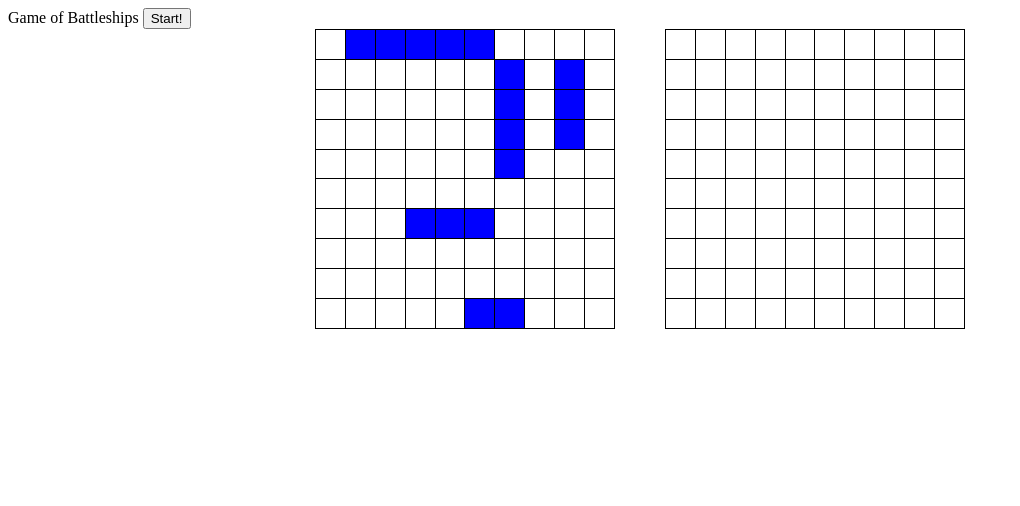
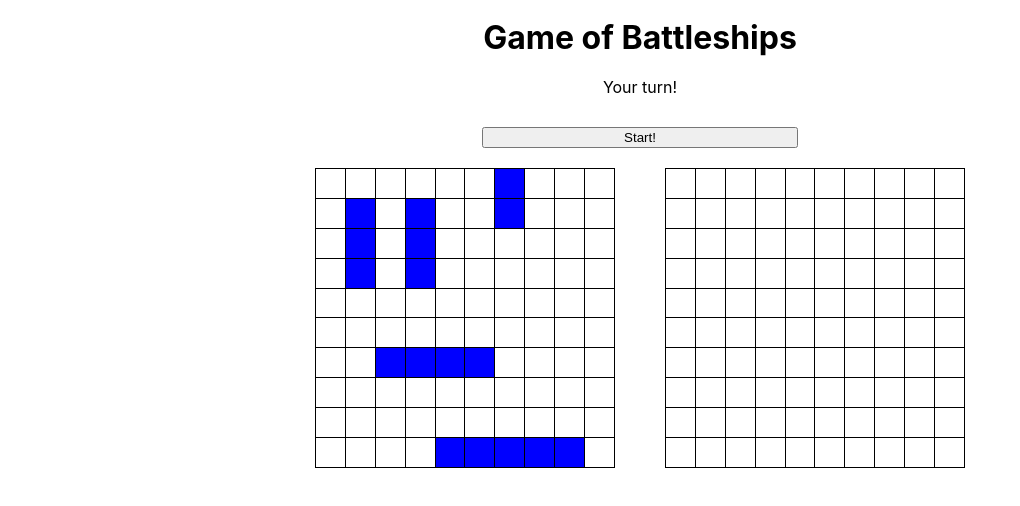
Before and after one commit to AsphaltShark14/battleships-project, a plain HTML site: page index.html in a window 1280 px wide. Shown: the whole page, without its empty margins (0-1020 px from the left). Drawn offline with Linux system fonts and the light colour scheme.

Commit message:
HTML and CSS tweaks

```diff
--- a/app.js
+++ b/app.js
@@ -43,6 +43,10 @@ class Gameboard {
             new Ship(2, 'destroyer')
         ];
         this.table = document.querySelector(`.${this.userType}`);
+        this.generateTable();
+        this.populateGameboard();
+    }
+    generateTable() {
         let i = 0;
         for (let r = 0; r < 10; r++) {
             let row = this.table.insertRow(r);
@@ -54,16 +58,12 @@ class Gameboard {
                 i++;
             }
         }
-        this.populateGameboard();
-    }
-    generateRandom(range) {
-        return Math.floor(Math.random() * range);
     }
     populateGameboard() {
         this.shipsType.map(shipType => this.generateShip(shipType));
     }
     generateShip(shipType) {
-        let randomDirection = this.generateRandom(2);
+        let randomDirection = Math.floor(Math.random() * 2);
         let current = shipType.shipElements[randomDirection];
         if (randomDirection === 0)
             shipType.direction = 1;
@@ -83,14 +83,24 @@ class Gameboard {
                     this.cells[randomStart + index].htmlElement.classList.add('enemy');
                 }
             });
-            current.map(index => this.cells[randomStart + index].htmlElement.classList.add('taken'));
+            current.map(index => {
+                this.cells[randomStart + index].htmlElement.classList.add('taken');
+            });
             if (randomDirection === 0) {
-                current.map(index => this.cells[randomStart + index - 10] ? this.cells[randomStart + index - 10].htmlElement.classList.add('taken') : '');
-                current.map(index => this.cells[randomStart + index + 10] ? this.cells[randomStart + index + 10].htmlElement.classList.add('taken') : '');
+                current.map(index => {
+                    this.cells[randomStart + index - 10] ? this.cells[randomStart + index - 10].htmlElement.classList.add('taken') : '';
+                    this.cells[randomStart + index + 10] ? this.cells[randomStart + index + 10].htmlElement.classList.add('taken') : '';
+                    this.cells[randomStart + index - 1] ? this.cells[randomStart + index - 1].htmlElement.classList.add('taken') : '';
+                    this.cells[randomStart + index + current.length + 1] ? this.cells[randomStart + index + current.length + 1].htmlElement.classList.add('taken') : '';
+                });
             }
             else if (randomDirection === 1) {
-                current.map(index => this.cells[randomStart + index - 1] ? this.cells[randomStart + index - 1].htmlElement.classList.add('taken') : '');
-                current.map(index => this.cells[randomStart + index + 1] ? this.cells[randomStart + index + 1].htmlElement.classList.add('taken') : '');
+                current.map(index => {
+                    this.cells[randomStart + index - 1] ? this.cells[randomStart + index - 1].htmlElement.classList.add('taken') : '';
+                    this.cells[randomStart + index + 1] ? this.cells[randomStart + index + 1].htmlElement.classList.add('taken') : '';
+                    this.cells[randomStart + index - 10] ? this.cells[randomStart + index - 10].htmlElement.classList.add('taken') : '';
+                    this.cells[randomStart + index + current.length + 10] ? this.cells[randomStart + index + current.length + 10].htmlElement.classList.add('taken') : '';
+                });
             }
         }
         else
@@ -105,6 +115,7 @@ class Game {
         this.isGameOver = false;
         this.shotFired = '-1';
         this.startButton = document.querySelector('button');
+        this.promptElement = document.querySelector('.prompt');
         this.playerHits = 0;
         this.computerHits = 0;
         this.gameLoop();
@@ -113,10 +124,11 @@ class Game {
         if (this.isGameOver)
             return;
         if (this.currentPlayer === 'player') {
-            // add change of display
+            this.promptElement.textContent = 'Your turn!';
             this.computerBoard.cells.map(cell => cell.htmlElement.addEventListener('click', this.playerAttack.bind(this)));
         }
         else if (this.currentPlayer === 'computer') {
+            this.promptElement.textContent = `Computer's turn!`;
             setTimeout(this.computerAttack.bind(this), 1000);
         }
     }
@@ -157,16 +169,15 @@ class Game {
         computerTarget.classList.add('shot-fired');
         this.checkWin();
         this.currentPlayer = 'player';
+        this.promptElement.textContent = 'Your turn!';
     }
     checkWin() {
-        // element = to show info
         if (this.currentPlayer = 'player') {
             this.computerBoard.shipsType.map(ship => {
                 if (ship.isSunk()) {
-                    //element.textContent =  `You sunk enemy ${this.computerBoard.shipsType[0].name}!`;
+                    this.promptElement.textContent = `You sunk enemy ${this.computerBoard.shipsType[0].name}!`;
                     ship.hitCount = 10;
                     this.playerHits += ship.hitCount;
-                    console.log('shipCount: ', ship.hitCount, ship.name);
                 }
             });
         }
@@ -174,22 +185,18 @@ class Game {
             this.playerBoard.shipsType.map(ship => {
                 console.log(ship.isSunk());
                 if (ship.isSunk()) {
-                    //element.textContent =  `Enemy sunk your ${this.computerBoard.shipsType[0].name}!`;
+                    this.promptElement.textContent = `Enemy sunk your ${this.computerBoard.shipsType[0].name}!`;
                     ship.hitCount = 10;
                     this.computerHits += ship.hitCount;
-                    console.log('sunk!');
                 }
             });
         }
-        console.log('playerHits: ', this.playerHits);
         if (this.playerHits == 50) {
-            //element.textContent = `You won!;
-            console.log('you won!');
+            this.promptElement.textContent = 'You won!';
             this.gameOver();
         }
         else if (this.computerHits == 50) {
-            //element.textContent= 'computer won!';
-            console.log('computer won');
+            this.promptElement.textContent = 'You lost!';
             this.gameOver();
         }
     }
--- a/index.html
+++ b/index.html
@@ -3,41 +3,13 @@
     <meta charset="UTF-8">
     <meta http-equiv="X-UA-Compatible" content="IE=edge">
     <meta name="viewport" content="width=device-width, initial-scale=1.0">
-    <style>
-        .game{
-            display: flex;
-            flex-wrap: wrap;
-            justify-content: center;
-            gap: 50px;
-        }
-
-        table{
-            width: 300px;
-            height: 300px;
-        }
-
-        table, th, td {
-            border: 1px solid black;
-            border-collapse: collapse;
-        }
-
-        .ship {
-            background-color: blue;
-        }
-
-        .ship-down {
-            background-color: crimson;
-        }
-
-        .miss {
-            background-color: gray;
-        }
-    </style>
+    <link rel="stylesheet" href="style.css">
     <title>Battleships</title>
 </head>
 <body>
     <div class="headline">
-        <span>Game of Battleships</span>
+        <span class="title">Game of Battleships</span>
+        <span class="prompt">Play game now!</span>
         <button>Start!</button>
     </div>
     <div class="game">
--- /dev/null
+++ b/style.css
@@ -0,0 +1,53 @@
+.headline {
+  display: flex;
+  flex-wrap: wrap;
+}
+
+.headline span {
+  font-family: -apple-system, BlinkMacSystemFont, "Segoe UI", Roboto, Oxygen,
+    Ubuntu, Cantarell, "Open Sans", "Helvetica Neue", sans-serif;
+  width: 100%;
+  margin: 10px auto;
+  text-align: center;
+}
+
+.headline .title {
+  font-size: 2em;
+  font-weight: bold;
+}
+
+.headline button {
+  width: 25%;
+  margin: 20px auto;
+}
+
+.game {
+  display: flex;
+  flex-wrap: wrap;
+  justify-content: center;
+  gap: 50px;
+}
+
+table {
+  width: 300px;
+  height: 300px;
+}
+
+table,
+th,
+td {
+  border: 1px solid black;
+  border-collapse: collapse;
+}
+
+.ship {
+  background-color: blue;
+}
+
+.ship-down {
+  background-color: crimson;
+}
+
+.miss {
+  background-color: gray;
+}
```
Also changed, not shown: 1 other file.
